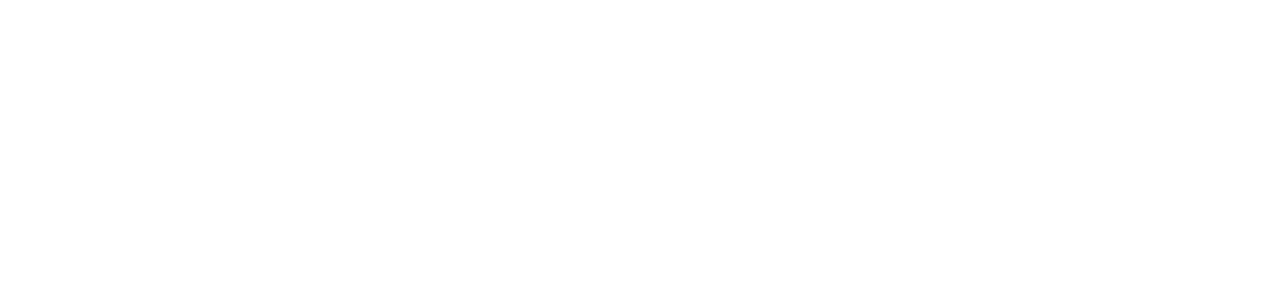
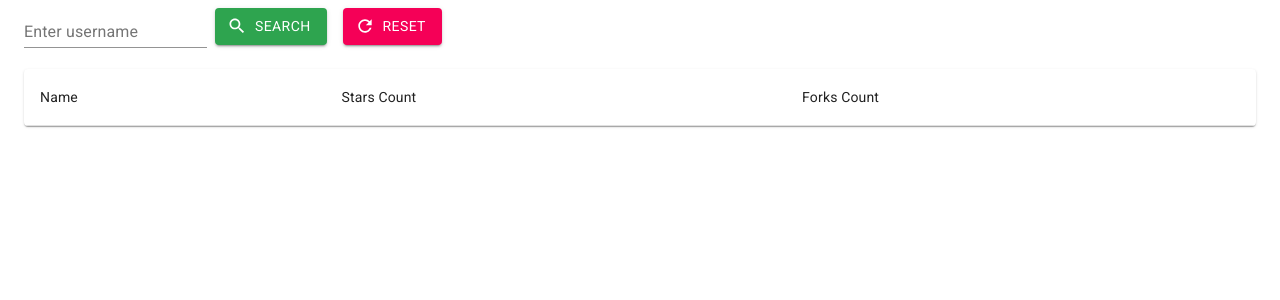
Before and after one commit to anteniyus/git-user-repositories, a React (Create React App) app: page /git/repositories in a window 1280 px wide. Shown: the top 300 px of the page. Built offline with nearby package versions, Linux system fonts and the light colour scheme.

Commit message:
Loading username from url to component and vice versa.

```diff
--- a/src/App.js
+++ b/src/App.js
@@ -18,7 +18,7 @@ export default class App extends Component {
         <Router>
           <Switch>
             <Route path="/git" component={UserRepositoryConnector} />
-            <Redirect to="/git" />
+            <Redirect to="/git/repositories" />
           </Switch>
         </Router>
       </Provider>
--- a/src/components/UserForm.js
+++ b/src/components/UserForm.js
@@ -19,15 +19,30 @@ export default class UserForm extends Component {
     };
   }
 
+  componentDidMount() {
+    const { username, toggleUsername, navigateToUserRoute } = this.props;
+    if (username)
+      this.setState({ username }, () => {
+        navigateToUserRoute(username);
+        toggleUsername(username);
+      });
+  }
+
   clearList = () => {
-    const { clearList } = this.props;
+    const { clearList, navigateToUserRoute } = this.props;
     this.setState({ username: "" }, () => {
+      navigateToUserRoute("");
       clearList();
     });
   };
 
+  loadUserRepositories = (username) => {
+    const { navigateToUserRoute, toggleUsername } = this.props;
+    navigateToUserRoute(username);
+    toggleUsername(username);
+  };
+
   render() {
-    const { toggleUsername } = this.props;
     const { username } = this.state;
 
     return (
@@ -42,7 +57,7 @@ export default class UserForm extends Component {
           />
           <CustomButton
             title="Search"
-            onClick={() => toggleUsername(username)}
+            onClick={() => this.loadUserRepositories(username)}
             IconComponent={<SearchIcon />}
           />
           <CustomButton
@@ -56,8 +71,13 @@ export default class UserForm extends Component {
     );
   }
 }
+UserForm.defaultProps = {
+  username: "",
+};
 
 UserForm.propTypes = {
   toggleUsername: PropTypes.func.isRequired,
+  navigateToUserRoute: PropTypes.func.isRequired,
   clearList: PropTypes.func.isRequired,
+  username: PropTypes.string,
 };
--- a/src/components/UserRepository.js
+++ b/src/components/UserRepository.js
@@ -7,21 +7,37 @@ import UserForm from "./UserForm";
 import RepositoryList from "./RepositoryList";
 
 function UserRepository(props) {
-  const { toggleUsername, clearList, data } = props;
+  const {
+    toggleUsername,
+    clearList,
+    data,
+    username,
+    navigateToUserRoute,
+  } = props;
 
   return (
     <Container maxWidth="lg">
       <Grid container spacing={2}>
-        <UserForm toggleUsername={toggleUsername} clearList={clearList} />
+        <UserForm
+          toggleUsername={toggleUsername}
+          clearList={clearList}
+          navigateToUserRoute={navigateToUserRoute}
+          username={username}
+        />
         <RepositoryList data={data || []} />
       </Grid>
     </Container>
   );
 }
 
+UserRepository.defaultProps = {
+  username: "",
+};
+
 UserRepository.propTypes = {
   toggleUsername: PropTypes.func.isRequired,
   clearList: PropTypes.func.isRequired,
+  navigateToUserRoute: PropTypes.func.isRequired,
   data: PropTypes.arrayOf(
     PropTypes.shape({
       id: PropTypes.oneOfType([PropTypes.string, PropTypes.number]).isRequired,
@@ -33,6 +49,7 @@ UserRepository.propTypes = {
       htmlUrl: PropTypes.string.isRequired,
     })
   ).isRequired,
+  username: PropTypes.string,
 };
 
 export default UserRepository;
--- a/src/components/UserRepositoryConnector.js
+++ b/src/components/UserRepositoryConnector.js
@@ -1,5 +1,5 @@
 import React, { Component } from "react";
-import { Switch, Route, Redirect } from "react-router-dom";
+import { Switch, Route, withRouter } from "react-router-dom";
 import { connect } from "react-redux";
 import { toggleUsername, clearList } from "../dataStore/ActionCreators";
 import UserRepository from "./UserRepository";
@@ -13,34 +13,47 @@ const mapDispatchToProps = {
   clearList,
 };
 
-const UserRepositoryConnector = connect(
+const mergeProps = (dataStore, actionCreators, router) => ({
+  ...dataStore,
+  ...router,
+  ...actionCreators,
+  navigateToUserRoute: (username) =>
+    router.history.push(`/git/repositories/${username}`),
+});
+
+const UserRepositoryConnector = withRouter(
+  connect(
     mapStateToProps,
-  mapDispatchToProps
+    mapDispatchToProps,
+    mergeProps
   )(
     // eslint-disable-next-line react/prefer-stateless-function
     class extends Component {
       render() {
         // eslint-disable-next-line react/prop-types,no-shadow
         const { toggleUsername, clearList, data } = this.props;
+        // eslint-disable-next-line react/prop-types
+        const { navigateToUserRoute } = this.props;
 
         return (
           <Switch>
             <Route
-            path="/git/repositories/:username"
-            render={() => (
+              path="/git/repositories/:username?"
+              render={(routerProps) => (
                 <UserRepository
                   toggleUsername={toggleUsername}
                   clearList={clearList}
+                  navigateToUserRoute={navigateToUserRoute}
                   data={data || []}
+                  username={routerProps.match.params.username}
                 />
               )}
             />
-
-          <Redirect to="/git/repositories" />
           </Switch>
         );
       }
     }
+  )
 );
 
 export default UserRepositoryConnector;
```
Lines whose indentation alone changed are shown as unchanged.
